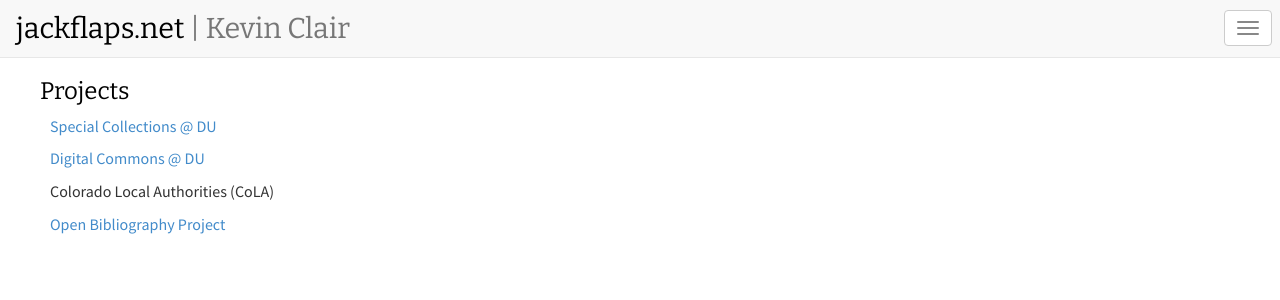
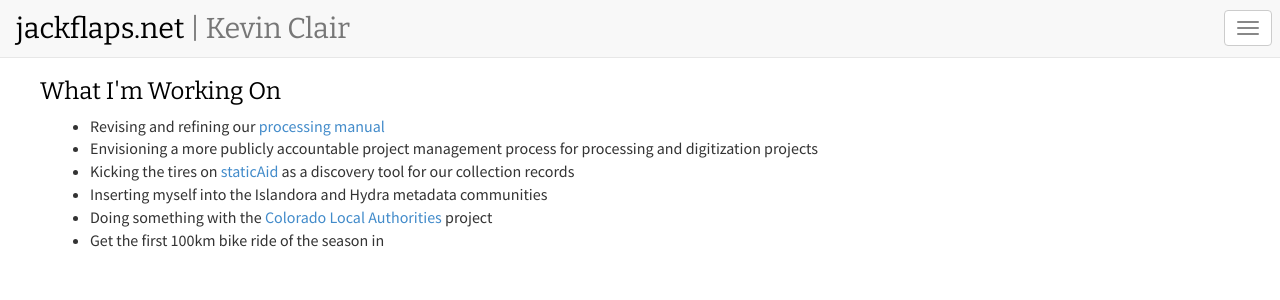
Before and after one commit to jackflaps/jackflaps.github.io, a Jekyll site: the page built from projects/index.html, in a window 1280 px wide. Shown: the top 300 px of the page. Built offline with Jekyll 4.4.1, drawn with Linux system fonts in a browser that asks for light colours; Markdown is read by kramdown in place of the engine named in the settings.

Commit message:
projects, colorado local authorities

```diff
--- a/_config.yml
+++ b/_config.yml
@@ -6,7 +6,7 @@ owner: Kevin Clair
 description: Site description
 
 # url is currently only used only for the RSS feed in feed.xml
-url: http://192.168.56.101:4000
+url: http://localhost:4000
 
 # home page
 home: http://jackflaps.github.io
@@ -27,7 +27,7 @@ permalink: /:year/:month/:title
 paginate: 3
 
 highlighter: pygments
-markdown: redcarpet
+markdown: kramdown
 redcarpet:
   extensions: ["no_intra_emphasis", "fenced_code_blocks", "autolink", "tables", "with_toc_data"]
 
--- a/projects/index.html
+++ b/projects/index.html
@@ -4,12 +4,16 @@ layout: default
 
 <div class="article">
   <h1 class="title">
-    <a href="{{ site.baseurl }}/projects">Projects</a>
+    <a href="{{ site.baseurl }}/projects">What I'm Working On</a>
   </h1>
   <div class="post-content">
-    <p><a href="https://specialcollections.du.edu">Special Collections @ DU</a></p>
-    <p><a href="http://digitalcommons.du.edu">Digital Commons @ DU</a></p>
-    <p>Colorado Local Authorities (CoLA)</p>
-    <p><a href="http://dawnchildress.com/openbibl">Open Bibliography Project</a></p>
+    <ul>
+      <li>Revising and refining our <a href="https://github.com/duspeccoll/manual">processing manual</a></li>
+      <li>Envisioning a more publicly accountable project management process for processing and digitization projects</li>
+      <li>Kicking the tires on <a href="https://github.com/helrond/staticAid">staticAid</a> as a discovery tool for our collection records</li>
+      <li>Inserting myself into the Islandora and Hydra metadata communities</li>
+      <li>Doing something with the <a href="http://jackflaps.github.io/cola">Colorado Local Authorities</a> project</li>
+      <li>Get the first 100km bike ride of the season in</li>
+    </ul>
   </div>
 </div>
```
Also changed, not shown: cola/index.html (added, +18 -0 lines).
